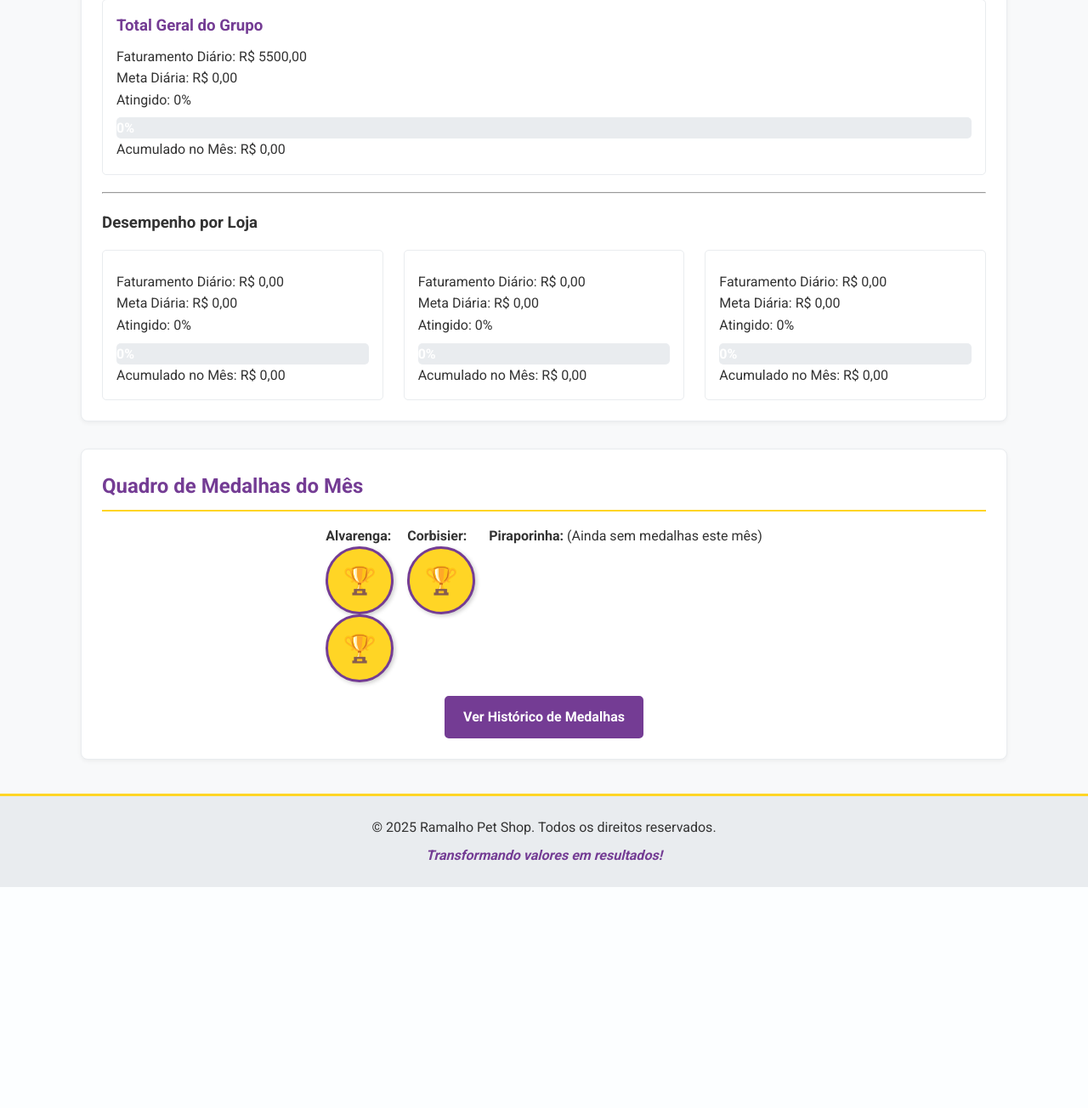
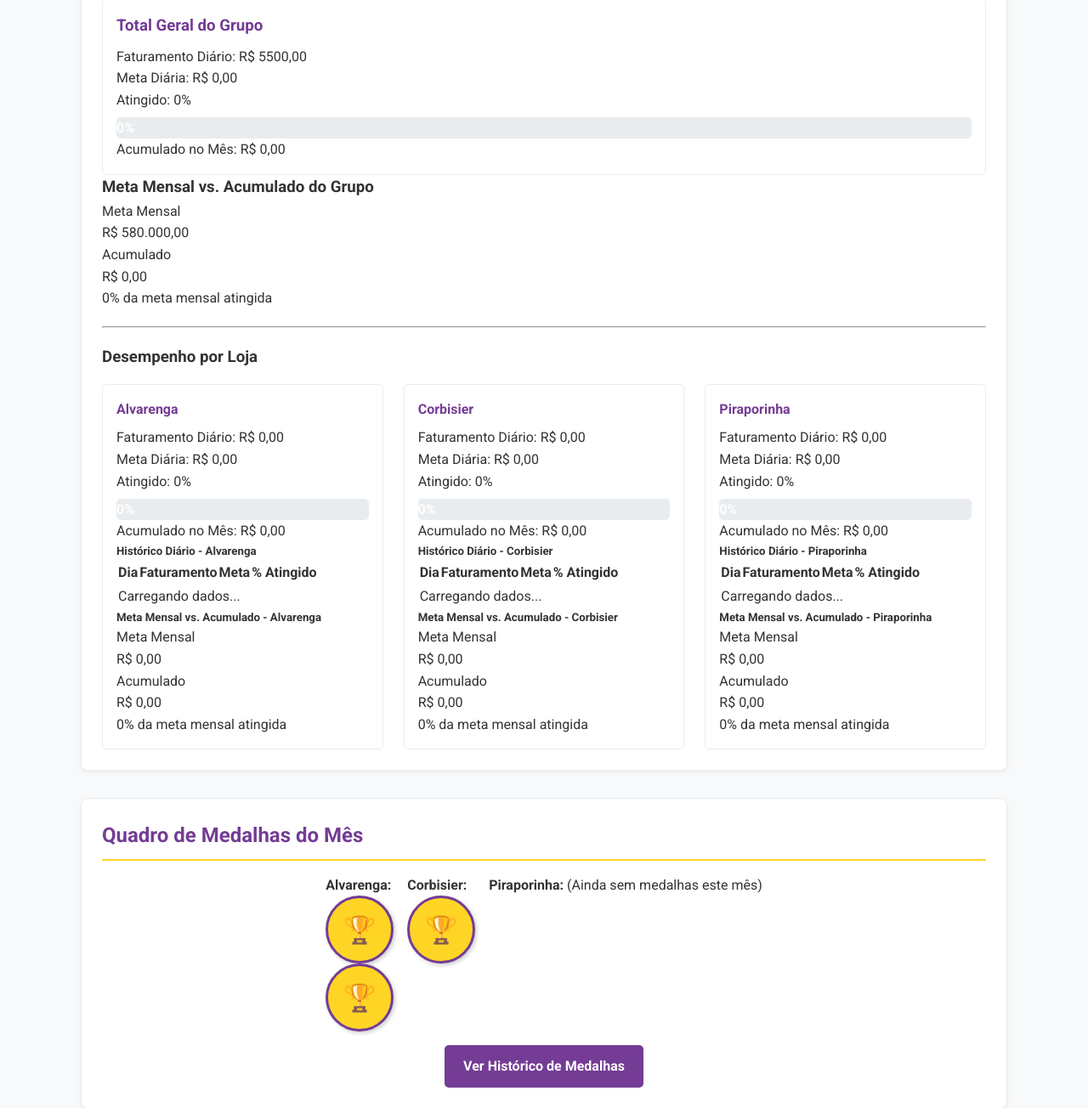
Before and after one commit to PetRamalho/ramalho-petshop-metas, a Flask app: page /dashboard/master in a window 1280 px wide. Shown: the part 583-1887 px from the top of the page at 85% size. Before the commit the page ends 1627 px from the top, so only its background shows below. Run offline with Flask 3, Linux system fonts and the light colour scheme; a user stored in the database is signed in; data comes from the database, SQL or seed files in the repository.

Commit message:
Update dashboard.html

```diff
--- a/src/templates/dashboard.html
+++ b/src/templates/dashboard.html
@@ -8,7 +8,6 @@
 <div class="month-indicator">
     <h3>Mês Vigente: <span id="current-month">{{ current_month }}</span></h3>
 </div>
-
 <div class="dashboard-container">
     <div class="contador-regressivo" id="contador-regressivo">
         Contagem regressiva para o fim do mês: <span id="tempo-restante"></span>
@@ -23,6 +22,7 @@
     {% if usuario_master %}
     <div class="card painel-master">
         <h2 class="card-header">Painel Consolidado - Master</h2>
+
         <!-- Seletor de mês/ano para visualização histórica -->
         <div class="month-year-selector">
             <form id="form-selecao-mes-ano" method="GET" action="{{ url_for('main.dashboard_master') }}">
@@ -70,13 +70,38 @@
                 <p>Acumulado no Mês: R$ <span id="master-acumulado-mes-total">0,00</span></p>
             </div>
         </div>
+
+        <!-- Gráfico de Meta Mensal vs. Acumulado do Grupo -->
+        <div class="grafico-meta-mensal">
+            <h3>Meta Mensal vs. Acumulado do Grupo</h3>
+            <div class="grafico-container">
+                <div class="grafico-barra">
+                    <div class="grafico-label">Meta Mensal</div>
+                    <div class="grafico-valor">R$ <span id="meta-mensal-grupo">580.000,00</span></div>
+                    <div class="barra-meta">
+                        <div class="barra-preenchimento" style="width: 100%;"></div>
+                    </div>
+                </div>
+                <div class="grafico-barra">
+                    <div class="grafico-label">Acumulado</div>
+                    <div class="grafico-valor">R$ <span id="acumulado-mensal-grupo">0,00</span></div>
+                    <div class="barra-acumulado">
+                        <div class="barra-preenchimento" id="barra-acumulado-grupo" style="width: 0%;"></div>
+                    </div>
+                </div>
+                <div class="grafico-percentual">
+                    <span id="percentual-meta-grupo">0</span>% da meta mensal atingida
+                </div>
+            </div>
+        </div>
+
         <hr style="margin: 20px 0;">
         <h3>Desempenho por Loja</h3>
         <div class="grid-lojas-master">
             <!-- Lojas serão listadas aqui dinamicamente -->
             {% for loja in lojas %}
             <div class="card-loja-master">
-                <h4>{{ loja.nome }}</h4>
+                <h4 class="nome-loja">{{ loja.store_name }}</h4>
                 <p>Faturamento Diário: R$ <span id="master-faturamento-{{ loja.id }}">0,00</span></p>
                 <p>Meta Diária: R$ <span id="master-meta-{{ loja.id }}">0,00</span></p>
                 <p>Atingido: <span id="master-percentual-{{ loja.id }}">0</span>%</p>
@@ -84,6 +109,51 @@
                     <div class="progresso-atual" id="master-progresso-{{ loja.id }}" style="width: 0%;">0%</div>
                 </div>
                 <p>Acumulado no Mês: R$ <span id="master-acumulado-{{ loja.id }}">0,00</span></p>
+
+                <!-- Tabela de Histórico Diário -->
+                <div class="historico-diario-container">
+                    <h5>Histórico Diário - {{ loja.store_name }}</h5>
+                    <div class="tabela-container">
+                        <table class="tabela-historico">
+                            <thead>
+                                <tr>
+                                    <th>Dia</th>
+                                    <th>Faturamento</th>
+                                    <th>Meta</th>
+                                    <th>% Atingido</th>
+                                </tr>
+                            </thead>
+                            <tbody id="historico-diario-{{ loja.id }}">
+                                <!-- Dados serão carregados dinamicamente -->
+                                <tr><td colspan="4">Carregando dados...</td></tr>
+                            </tbody>
+                        </table>
+                    </div>
+                </div>
+
+                <!-- Gráfico de Meta Mensal vs. Acumulado -->
+                <div class="grafico-meta-mensal">
+                    <h5>Meta Mensal vs. Acumulado - {{ loja.store_name }}</h5>
+                    <div class="grafico-container">
+                        <div class="grafico-barra">
+                            <div class="grafico-label">Meta Mensal</div>
+                            <div class="grafico-valor">R$ <span id="meta-mensal-{{ loja.id }}">0,00</span></div>
+                            <div class="barra-meta">
+                                <div class="barra-preenchimento" style="width: 100%;"></div>
+                            </div>
+                        </div>
+                        <div class="grafico-barra">
+                            <div class="grafico-label">Acumulado</div>
+                            <div class="grafico-valor">R$ <span id="acumulado-mensal-{{ loja.id }}">0,00</span></div>
+                            <div class="barra-acumulado">
+                                <div class="barra-preenchimento" id="barra-acumulado-{{ loja.id }}" style="width: 0%;"></div>
+                            </div>
+                        </div>
+                        <div class="grafico-percentual">
+                            <span id="percentual-meta-{{ loja.id }}">0</span>% da meta mensal atingida
+                        </div>
+                    </div>
+                </div>
             </div>
             {% endfor %}
         </div>
```
Lines whose indentation alone changed are shown as unchanged.
